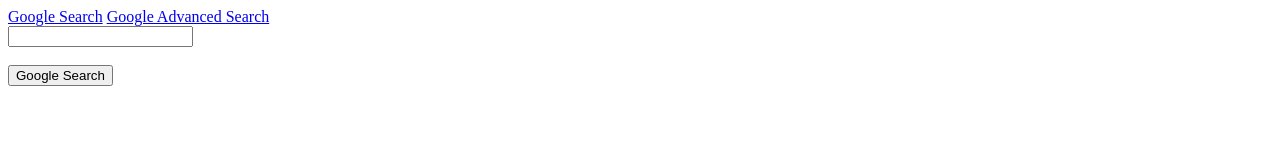
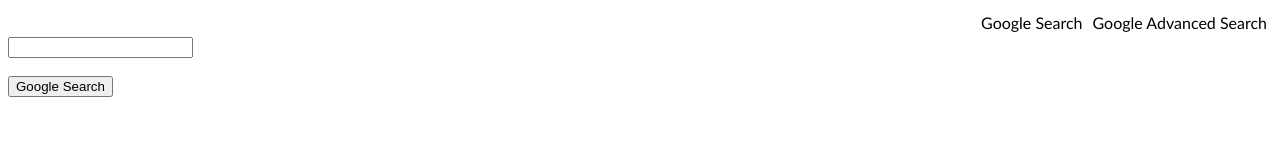
Before and after one commit to tamk1n/codespaces-blank, a plain HTML site: page week0/advanced.html in a window 1280 px wide. Drawn offline with Linux system fonts and the light colour scheme.

Commit message:
advanced style

```diff
--- a/week0/advanced.html
+++ b/week0/advanced.html
@@ -2,7 +2,21 @@
 <html>
     <head>
         <title>Google Advanced</title>
-        <style></style>
+        <style>
+            .link{
+                display: flex;
+                justify-content: right;
+            }
+            .link > a{
+                margin: 5px;
+                font-family: 'Trebuchet MS', sans-serif;
+                color:black;
+                text-decoration: none;
+            }
+            .link > a:hover{
+                text-decoration: underline;
+            }
+        </style>
     </head>
     <body>
         <div class="link">
```
